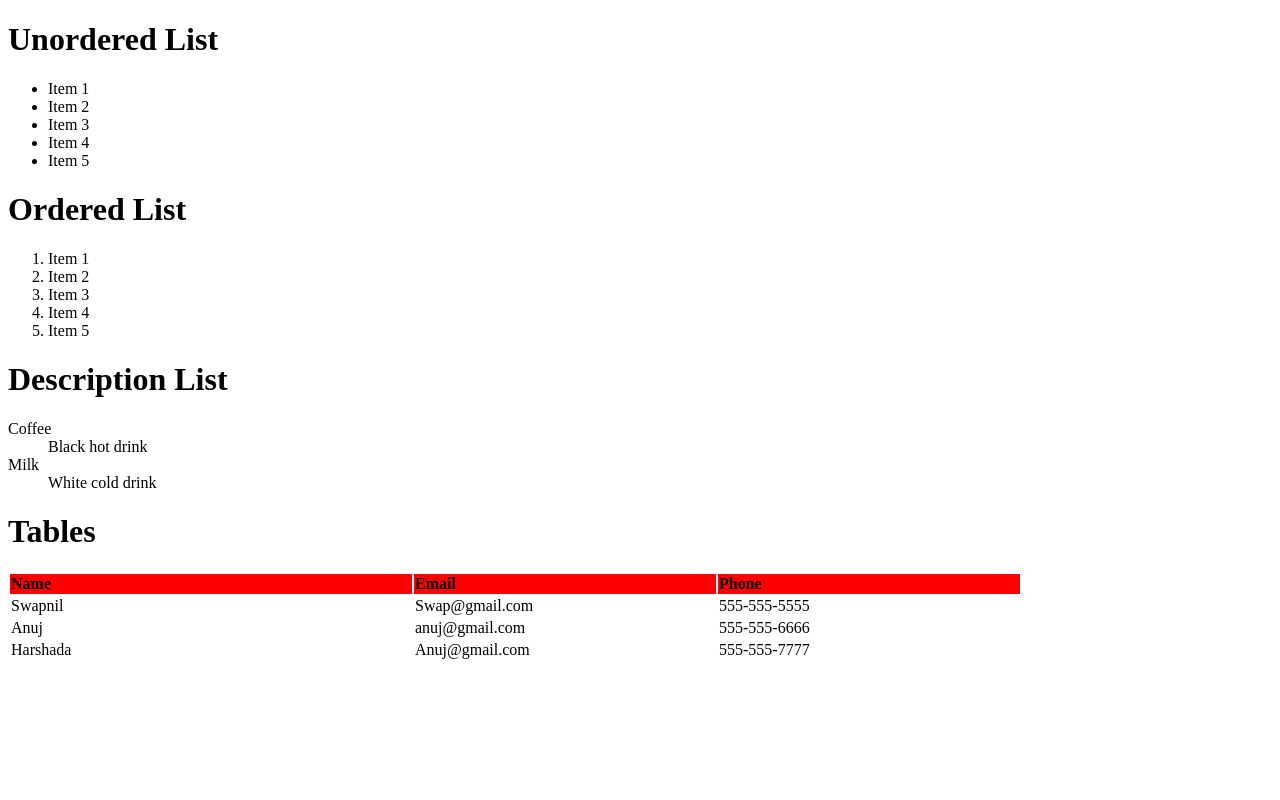
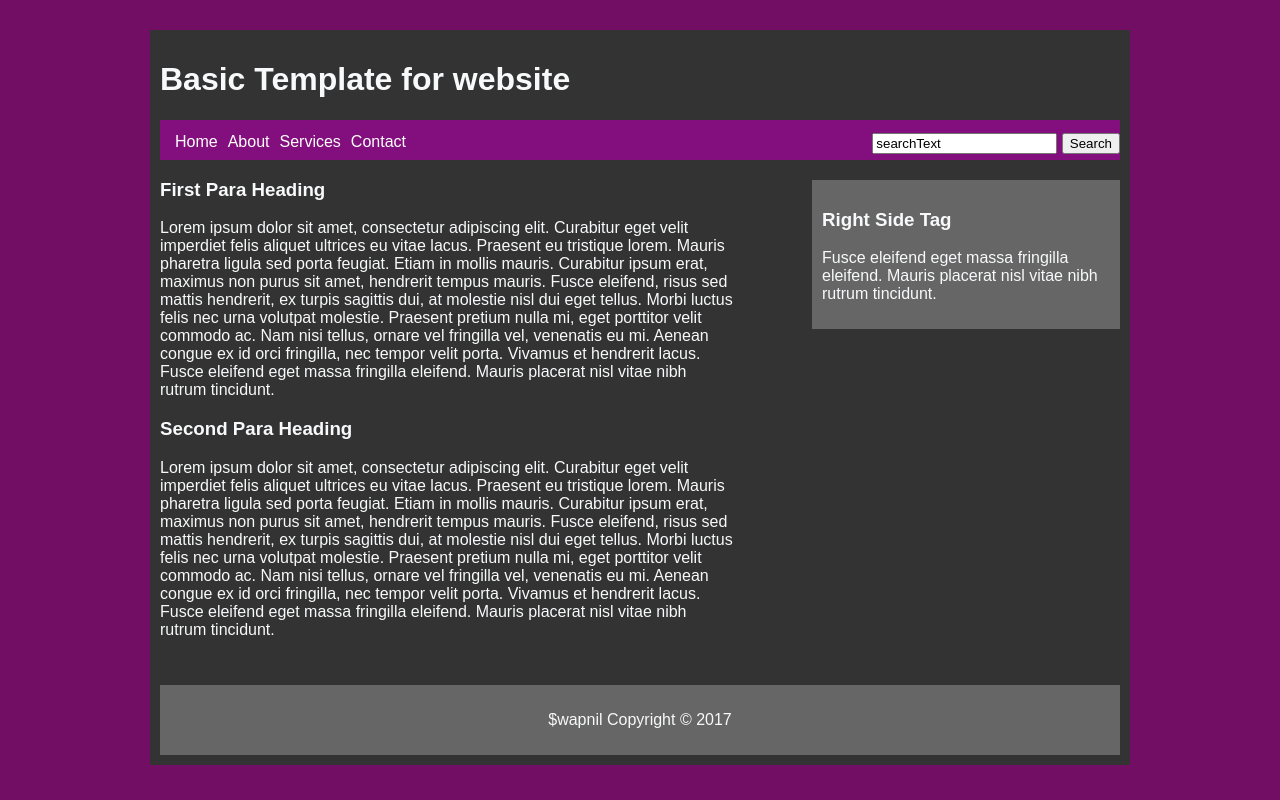
Before and after one commit to swap22/htmlBasicProject, a plain HTML site: page index.html in a window 1280 px wide. Drawn offline with Linux system fonts and the light colour scheme.

Commit message:
basic html5 and css3 website

```diff
--- /dev/null
+++ b/custom.css
@@ -0,0 +1,67 @@
+ body {
+            background: #720F65;
+            color: #F8F9FA;
+            font-family: arial;
+        }
+
+        a {
+            color: #fff;
+            text-decoration: none;
+        }
+
+        ul {
+            padding: 0;
+        }
+
+        .clr {
+            clear: both;
+        }
+
+        #container {
+            background: #333;
+            width: 960px;
+            margin: 30px auto;
+            overflow: hidden;
+            padding: 10px;
+        }
+
+        nav {
+            height: 40px;
+            background: #830E7D;
+        }
+        .search{
+            float: right;
+             margin: auto;
+        }
+
+        nav ul {
+            padding-top: 13px;
+            padding-left: 10px;
+        }
+
+        nav li {
+            list-style: none;
+            float:left ;
+            padding-left: 5px;
+            padding-right: 5px;
+        }
+
+        main {
+            float: left;
+            width: 60%;
+        }
+
+        aside {
+            float: right;
+            width: 30%;
+            background: #666;
+            margin-top: 20px;
+            padding: 10px;
+        }
+
+        footer {
+            text-align: center;
+            padding: 10px;
+            background: #666;
+            margin-top: 30px;
+        }
--- a/index.html
+++ b/index.html
@@ -2,67 +2,65 @@
 <html>
 
 <head>
-    <title>Lists & Tables</title>
+    <title>$wAp$ HTML template</title>
+    <link rel="stylesheet" href="custom.css">
 </head>
 
 <body>
-    <h1>Unordered List</h1>
+    <div id="container">
+        <header>
+            <h1>Basic Template for website</h1>
+        </header>
 
-    <ul>
-        <li>Item 1</li>
-        <li>Item 2</li>
-        <li>Item 3</li>
-        <li>Item 4</li>
-        <li>Item 5</li>
-    </ul>
+        <nav>
+            <ul>
+                <li><a href="#">Home</a></li>
+                <li><a href="#">About</a></li>
+                <li><a href="#">Services</a></li>
+                <li><a href="#">Contact</a></li>
+                <div class="search">
+                    <input value="searchText">
+                    <button type="submit">Search</button>
+                </div>
+            </ul>
 
-    <h1>Ordered List</h1>
+        </nav>
+        <main>
+            <article>
+                <h3>First Para Heading</h3>
+                <p>Lorem ipsum dolor sit amet, consectetur adipiscing elit. Curabitur eget velit imperdiet felis aliquet ultrices
+                    eu vitae lacus. Praesent eu tristique lorem. Mauris pharetra ligula sed porta feugiat. Etiam in mollis
+                    mauris. Curabitur ipsum erat, maximus non purus sit amet, hendrerit tempus mauris. Fusce eleifend, risus
+                    sed mattis hendrerit, ex turpis sagittis dui, at molestie nisl dui eget tellus. Morbi luctus felis nec
+                    urna volutpat molestie. Praesent pretium nulla mi, eget porttitor velit commodo ac. Nam nisi tellus,
+                    ornare vel fringilla vel, venenatis eu mi. Aenean congue ex id orci fringilla, nec tempor velit porta.
+                    Vivamus et hendrerit lacus. Fusce eleifend eget massa fringilla eleifend. Mauris placerat nisl vitae
+                    nibh rutrum tincidunt. </p>
+            </article>
+            <article>
+                <h3>Second Para Heading</h3>
+                <p>Lorem ipsum dolor sit amet, consectetur adipiscing elit. Curabitur eget velit imperdiet felis aliquet ultrices
+                    eu vitae lacus. Praesent eu tristique lorem. Mauris pharetra ligula sed porta feugiat. Etiam in mollis
+                    mauris. Curabitur ipsum erat, maximus non purus sit amet, hendrerit tempus mauris. Fusce eleifend, risus
+                    sed mattis hendrerit, ex turpis sagittis dui, at molestie nisl dui eget tellus. Morbi luctus felis nec
+                    urna volutpat molestie. Praesent pretium nulla mi, eget porttitor velit commodo ac. Nam nisi tellus,
+                    ornare vel fringilla vel, venenatis eu mi. Aenean congue ex id orci fringilla, nec tempor velit porta.
+                    Vivamus et hendrerit lacus. Fusce eleifend eget massa fringilla eleifend. Mauris placerat nisl vitae
+                    nibh rutrum tincidunt. </p>
+            </article>
+        </main>
 
-    <ol>
-        <li>Item 1</li>
-        <li>Item 2</li>
-        <li>Item 3</li>
-        <li>Item 4</li>
-        <li>Item 5</li>
-    </ol>
+        <aside>
+            <h3>Right Side Tag </h3>
+            <p>Fusce eleifend eget massa fringilla eleifend. Mauris placerat nisl vitae nibh rutrum tincidunt.</p>
+        </aside>
 
-    <h1>Description List</h1>
+        <div class="clr"></div>
 
-    <dl>
-        <dt>Coffee</dt>
-        <dd>Black hot drink</dd>
-        <dt>Milk</dt>
-        <dd>White cold drink</dd>
-    </dl>
-
-    <h1>Tables</h1>
-
-    <table>
-        <thead>
-            <tr align="left" bgcolor="red">
-                <th width="400">Name</th>
-                <th width="300">Email</th>
-                <th width="300">Phone</th>
-            </tr>
-        </thead>
-        <tbody>
-            <tr>
-                <td>Swapnil</td>
-                <td>Swap@gmail.com</td>
-                <td>555-555-5555</td>
-            </tr>
-            <tr>
-                <td>Anuj</td>
-                <td>anuj@gmail.com</td>
-                <td>555-555-6666</td>
-            </tr>
-            <tr>
-                <td>Harshada</td>
-                <td>Anuj@gmail.com</td>
-                <td>555-555-7777</td>
-            </tr>
-        </tbody>
-    </table>
+        <footer>
+            <p>$wapnil Copyright &copy; 2017</p>
+        </footer>
+    </div>
 </body>
 
 </html>
```
